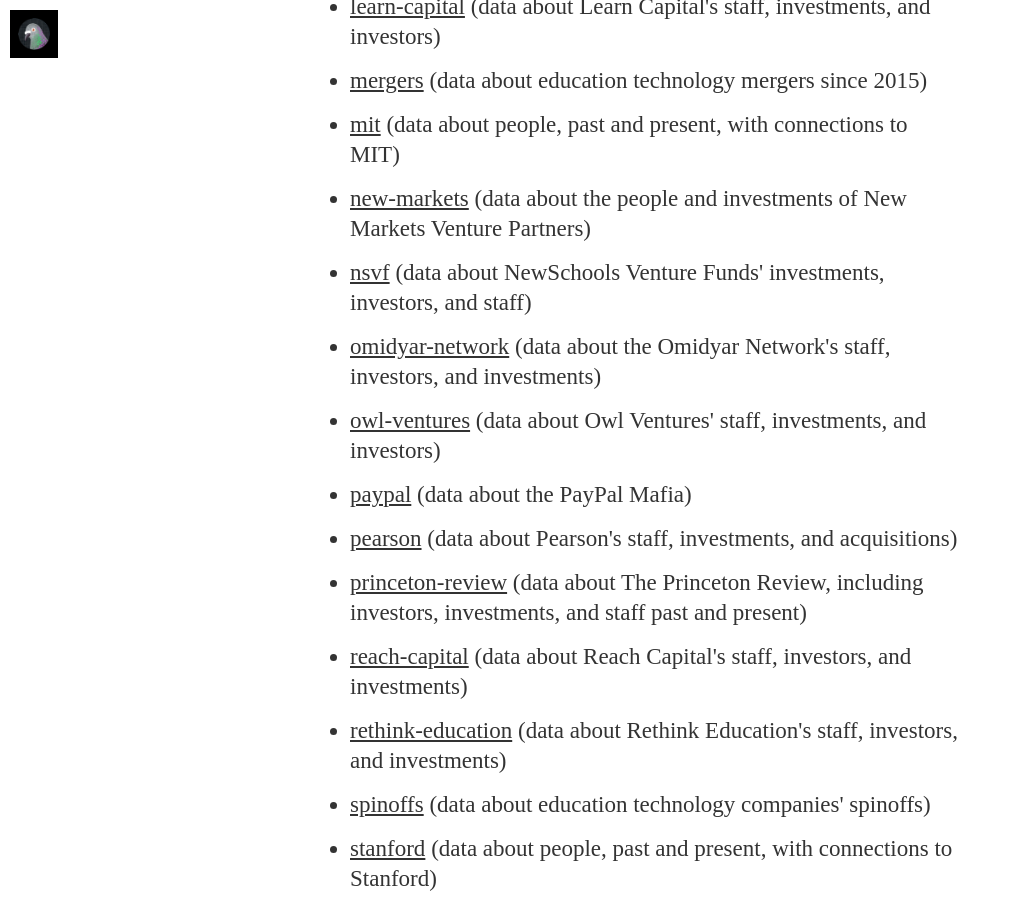
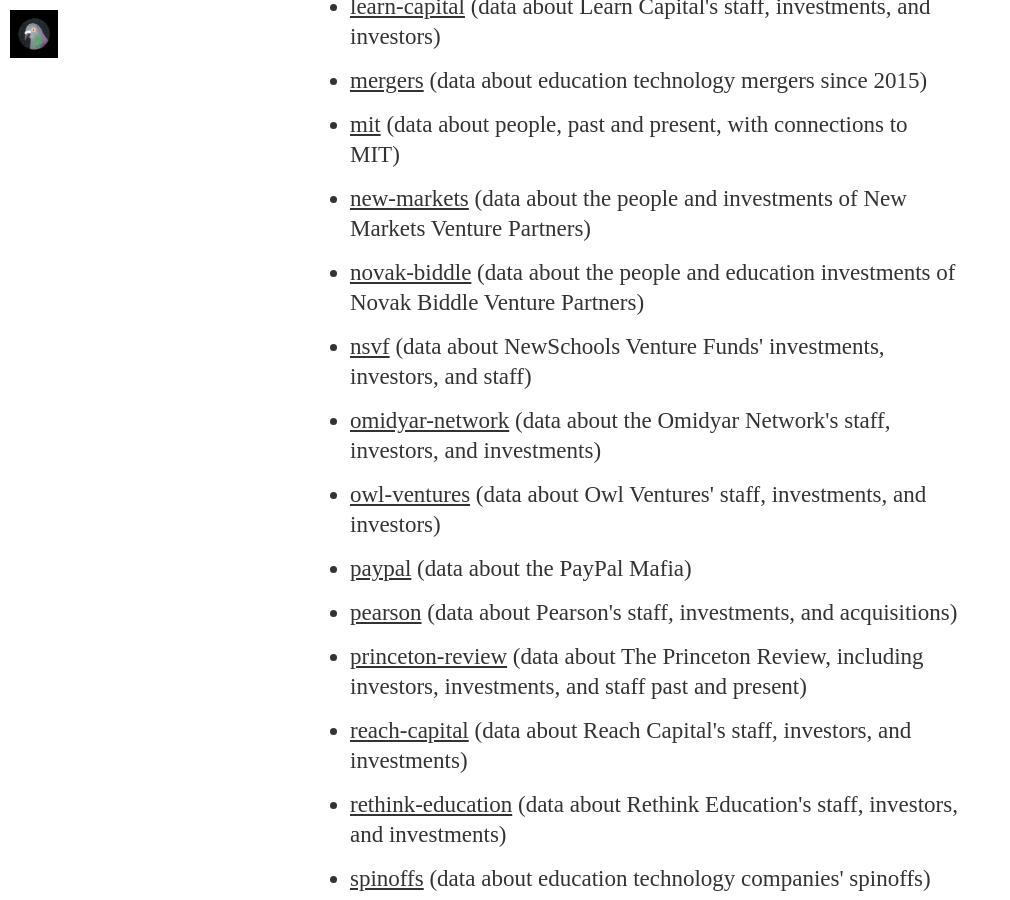
Before and after one commit to HackEducation/data, a Jekyll site: the page built from index.html, in a window 1280 px wide and 900 px high, scrolled down 2908 px. Shown: the whole window, without its empty margins (0-1010 px from the left). Built offline with Jekyll 4.4.1, drawn with Linux system fonts in a browser that asks for light colours; nearby versions of some CDN libraries; some web fonts are replaced.

Commit message:
add data set

```diff
--- a/index.html
+++ b/index.html
@@ -37,6 +37,7 @@
 <li><a href="https://Hack-Education-Data.github.io/mergers">mergers</a> (data about education technology mergers since 2015)</li>
 <li><a href="https://Hack-Education-Data/github.io/mit">mit</a> (data about people, past and present, with connections to MIT)</li>
 <li><a href="https://hack-education-data/github.io/new-markets">new-markets</a> (data about the people and investments of New Markets Venture Partners)</li>
+<li><a href="https://hack-education-data.github.io/novak-biddle">novak-biddle</a> (data about the people and education investments of Novak Biddle Venture Partners)</li>
 <li><a href="https://hack-education-data.github.io/nsvf">nsvf</a> (data about NewSchools Venture Funds' investments, investors, and staff)</li>
 <li><a href="https://hack-education-data.github.io/omidyar-network">omidyar-network</a> (data about the Omidyar Network's staff, investors, and investments)</li>
 <li><a href="http://hack-education-data.github.io/owl-ventures">owl-ventures</a> (data about Owl Ventures' staff, investments, and investors)</li>
```
